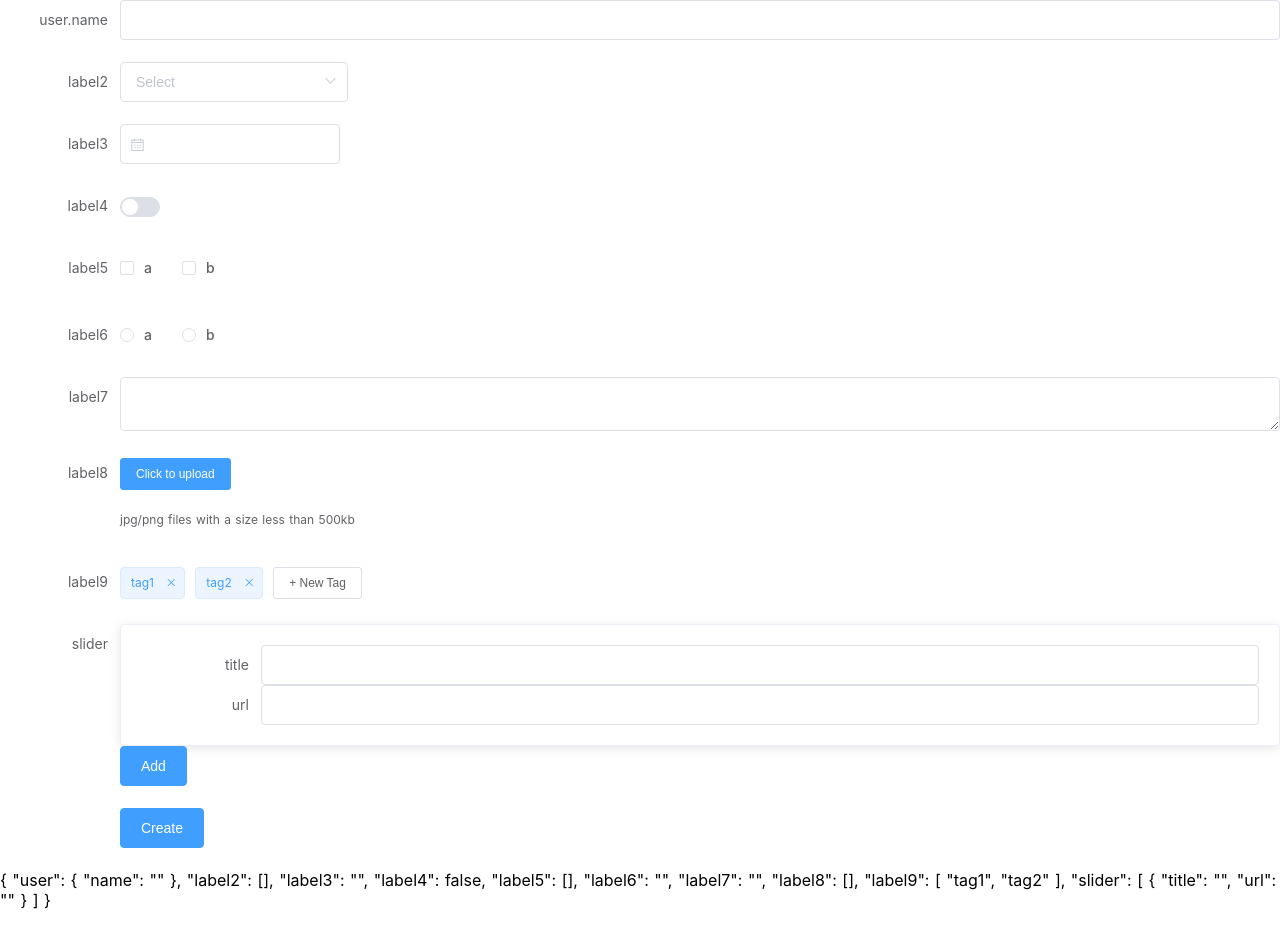
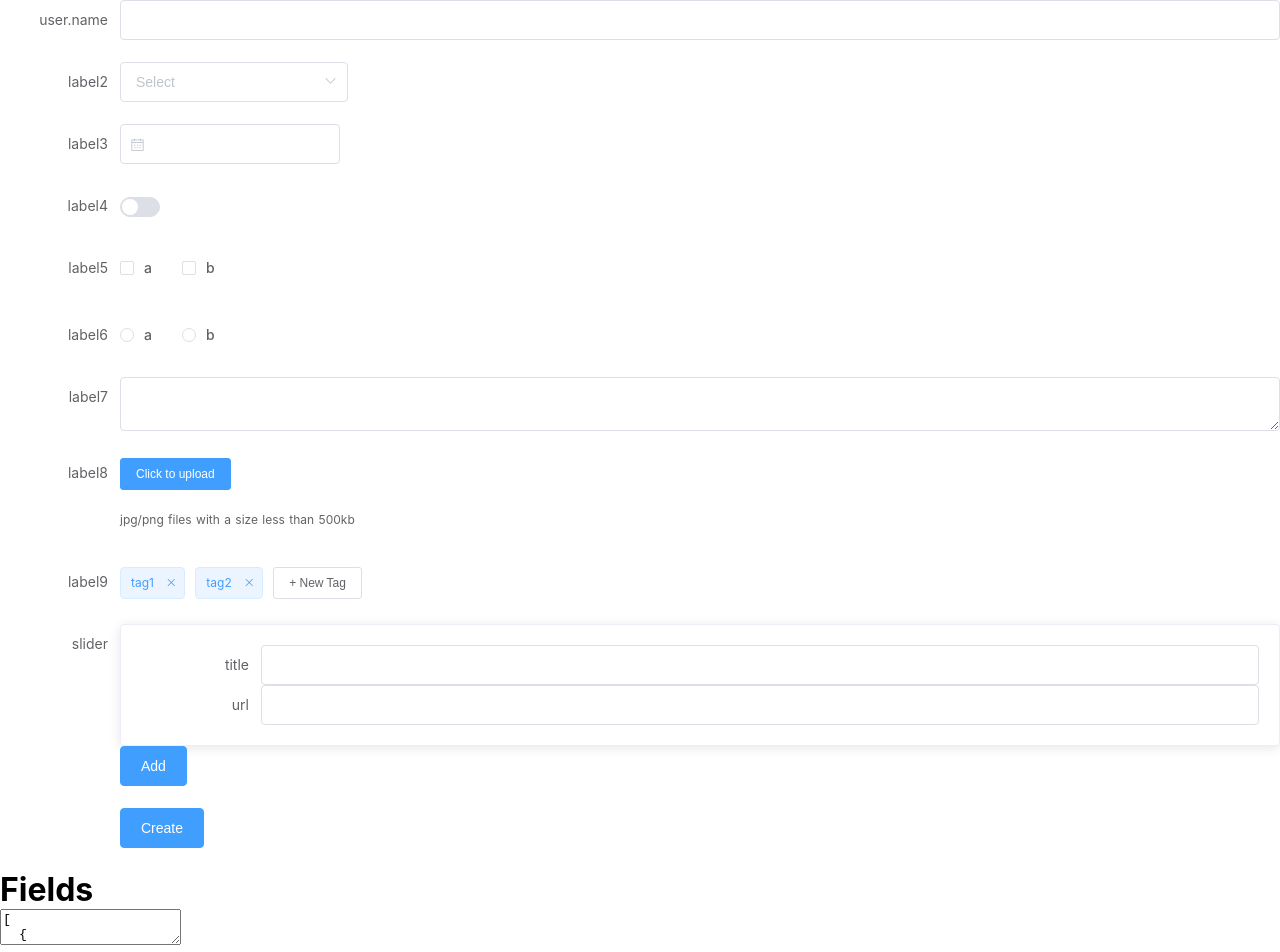
Before and after one commit to walter0331/nuxt-element-form-example, a Nuxt app: page / in a window 1280 px wide. Shown: the top 952 px of the page. Before the commit the page ends 910 px from the top, so only its background shows below. Built offline with nearby package versions, Linux system fonts and the light colour scheme.

Commit message:
add: nested fields

```diff
--- a/components/FormBuilder.vue
+++ b/components/FormBuilder.vue
@@ -1,19 +1,8 @@
 <template>
   <el-form ref="form" :model="value" label-width="120px">
     <el-form-item v-for="(field, index) in fields" :key="index" :label="field.label || field.name">
-      <FormField v-if="!field.fields" :value="getValue(field.name)" :ui="field.ui" @update="onUpdate(field.name, $event)" v-bind="field"></FormField>
-      <div v-else>
-        <el-card v-for="(v, ii) in getValue(field.name)" :key="ii">
-          <el-form-item v-for="(nestedField, iii) in field.fields" :key="`${index}_${iii}`" :label="nestedField.label || nestedField.name">
-            <FormField
-              :value="getValue(nestedField.name)"
-              :ui="nestedField.ui"
-              @update="onUpdate(`${field.name}[${ii}]${nestedField.name}`, $event)"
-              v-bind="nestedField"></FormField>
-          </el-form-item>
-        </el-card>
-        <el-button type="primary" @click="onUpdate(`${field.name}[${getValue(field.name).length}]`, {})">Add</el-button>
-      </div>
+      <FormNestedFields v-if="field.fields" :value="getValue(field.name)"  @update="onUpdate(field.name, $event)" v-bind="field" />
+      <FormField v-else :value="getValue(field.name)" :ui="field.ui" @update="onUpdate(field.name, $event)" v-bind="field"></FormField>
     </el-form-item>
     <el-form-item>
       <slot></slot>
@@ -21,6 +10,7 @@
   </el-form>
 </template>
 <script>
+  import FormNestedFields from './FormNestedFields';
   import FormField from './FormField';
   import set from 'lodash/set';
   import get from 'lodash/get';
@@ -28,6 +18,7 @@
   export default {
     props:['value', 'fields'],
     components: {
+      FormNestedFields,
       FormField
     },
     methods: {
--- a/components/FormField.vue
+++ b/components/FormField.vue
@@ -14,7 +14,6 @@ export default {
        return this.value;
       },
       set(value) {
-        console.log(value)
         this.$emit('update', value)
       }
     }
--- /dev/null
+++ b/components/FormNestedFields.vue
@@ -0,0 +1,49 @@
+<template>
+  <div>
+    <el-card v-for="(v, i) in internalValue" :key="i">
+      <el-form-item v-for="(field, ii) in fields" :key="`${i}_${ii}`" :label="field.label || field.name">
+        <FormField
+          :value="internalValue[i][field.name]"
+          :ui="field.ui"
+          @update="onUpdate(`[${i}]${field.name}`, $event)"
+          v-bind="field"></FormField>
+      </el-form-item>
+    </el-card>
+    <el-button type="primary" @click="onUpdate(`[${internalValue.length}]`, getDefaultValue())">Add</el-button>
+  </div>
+</template>
+
+<script>
+  import set from 'lodash/set';
+  import { getModelFromFields } from '~/utils/formHelper';
+  import FormField from './FormField';
+
+  export default {
+    props: {
+      value: { type: Array, default: () => [] },
+      name: { type: String },
+      fields: { type: Array, default: () => [] },
+    },
+    components: {
+      FormField
+    },
+    computed: {
+      internalValue: {
+        get() {
+          return this.value;
+        },
+        set(value) {
+          this.$emit('update', value);
+        }
+      }
+    },
+    methods: {
+      onUpdate(path, value) {
+        this.$emit('update', set([ ...this.value ], path, value));
+      },
+      getDefaultValue() {
+        return getModelFromFields(this.fields);
+      }
+    }
+  };
+</script>
--- a/pages/index.vue
+++ b/pages/index.vue
@@ -3,30 +3,32 @@
     <FormBuilder v-model="model" :fields="fields" @submit.native.prevent>
       <el-button type="primary" @click="onSubmit">Create</el-button>
     </FormBuilder>
-    {{model}}
+
+    <h1>Fields</h1>
+    <textarea v-model="jsonFields"></textarea>
+    <h1>Model</h1>
+    <pre>{{model}}</pre>
   </div>
 </template>
 
 <script>
   import FormBuilder from '~/components/FormBuilder';
   import set from 'lodash/set';
-
-  const getModelFromFields = (fields = []) => {
-    return fields.reduce((result, item) => {
-      if (item.fields) {
-        const nestedItemDefault = item.fields.reduce((r, nestedItem) => {
-          return set(r, nestedItem.name, typeof nestedItem.default !== 'undefined' ? nestedItem.default : '')
-        }, {});
-
-        return set(result, item.name, [nestedItemDefault]);
-      }
-      return set(result, item.name, typeof item.default !== 'undefined' ? item.default : '');
-    }, {});
-  }
+  import { getModelFromFields } from '~/utils/formHelper';
 
   export default {
     components: {
       FormBuilder
+    },
+    computed: {
+      jsonFields: {
+        get() {
+          return JSON.stringify(this.fields, null, 2)
+        },
+        set(value) {
+          this.fields = JSON.parse(value);
+        }
+      }
     },
     data() {
 
--- /dev/null
+++ b/utils/formHelper.js
@@ -0,0 +1,14 @@
+import set from 'lodash/set';
+
+export const getModelFromFields = (fields = []) => {
+  return fields.reduce((result, item) => {
+    if (item.fields) {
+      const nestedItemDefault = item.fields.reduce((r, nestedItem) => {
+        return set(r, nestedItem.name, typeof nestedItem.default !== 'undefined' ? nestedItem.default : '')
+      }, {});
+
+      return set(result, item.name, [nestedItemDefault]);
+    }
+    return set(result, item.name, typeof item.default !== 'undefined' ? item.default : '');
+  }, {});
+}
```
